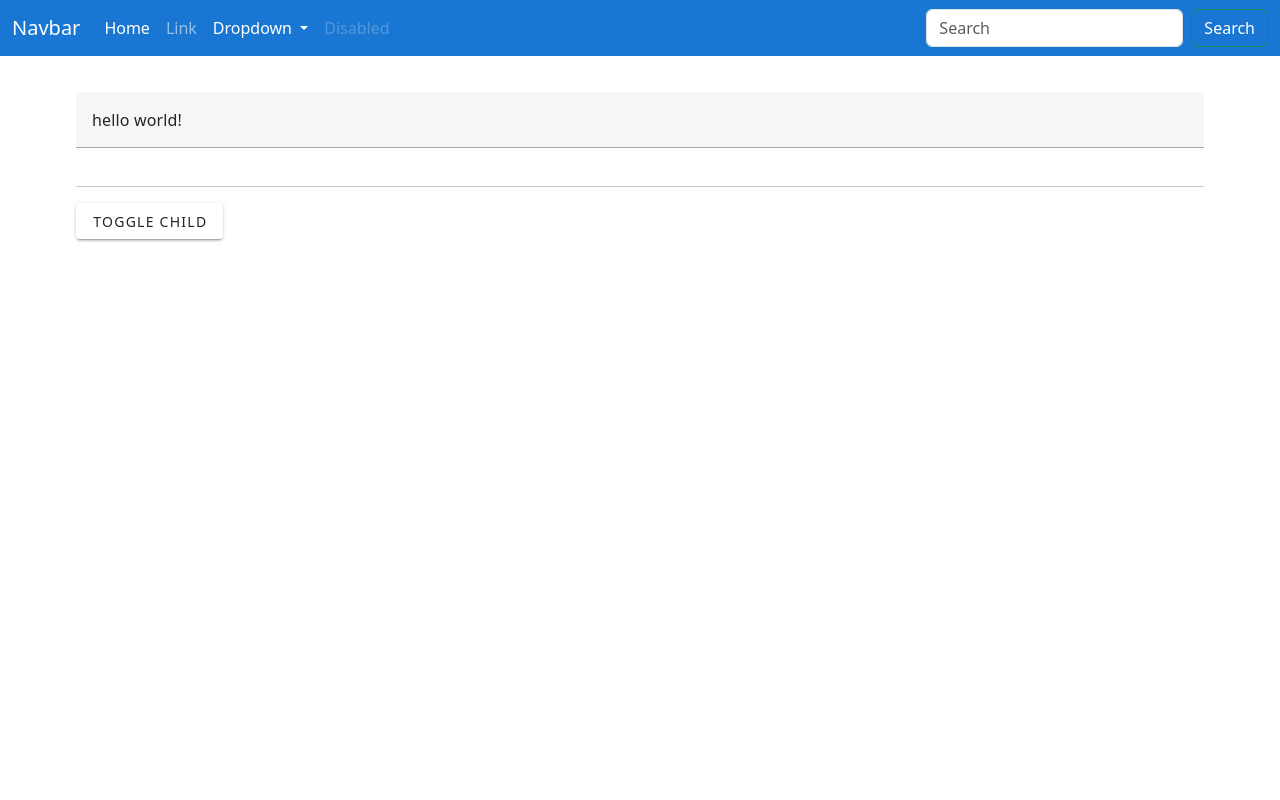
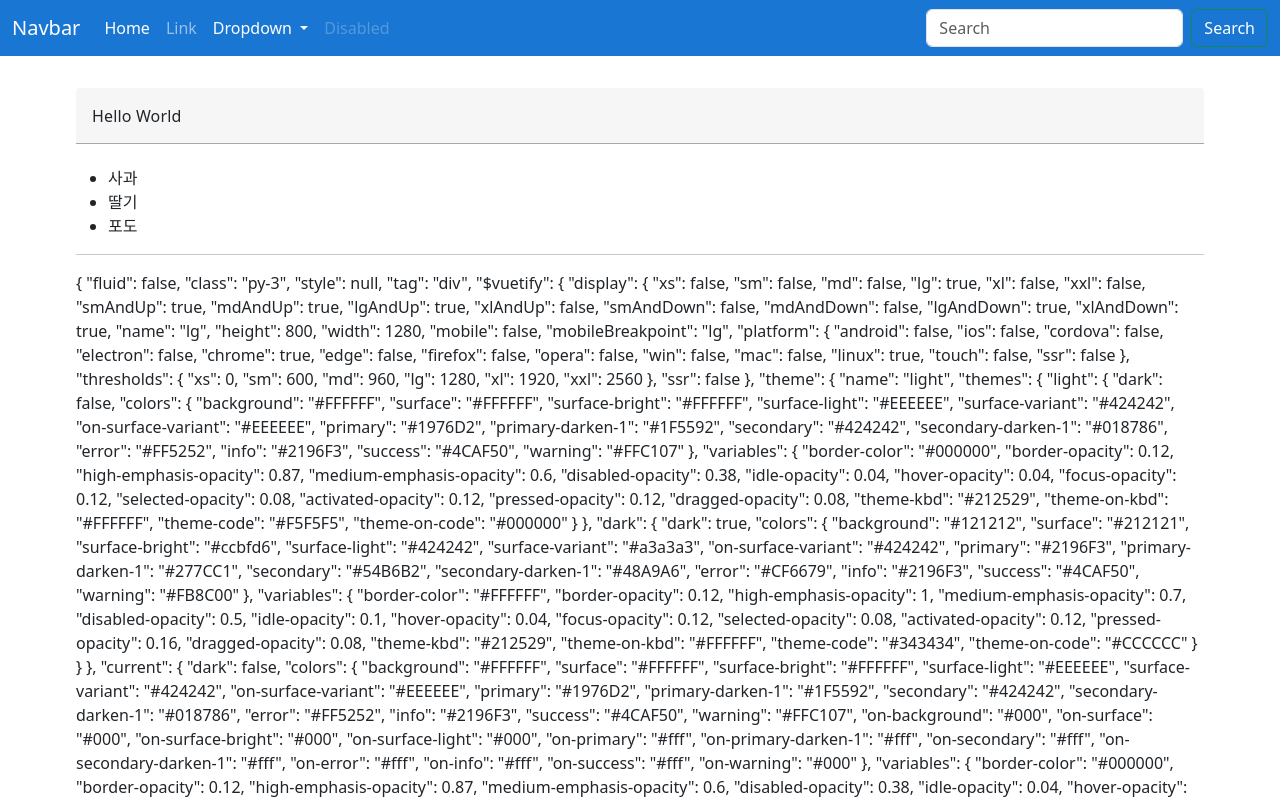
Before and after one commit to codnjs444/-Inflearn-Vue-basic-, a Vue app: page / in a window 1280 px wide. Shown: the top 800 px of the page. Built offline with nearby package versions, Linux system fonts and the light colour scheme.

Commit message:
study : ref

```diff
--- /dev/null
+++ b/src/components/TemplateRefs.vue
@@ -0,0 +1,38 @@
+<template>
+  <v-container class="py-3">
+    <v-text-field ref="input"></v-text-field>
+  <ul>
+    <li v-for="fruit in fruits" :key="fruit" ref="itemRefs">{{fruit}}</li>
+  </ul>
+    <!-- <p>{{ input }}</p>
+    <hr>
+    <p v-if="input">{{ input }}</p> -->
+  <hr>
+  <TemplateRefsChild ref="child"></TemplateRefsChild>
+  </v-container>
+</template>
+
+<script setup>
+import { onMounted, ref } from 'vue'
+
+import TemplateRefsChild from './TemplateRefsChild.vue'
+
+const input = ref(null)
+
+onMounted(()=>{
+  input.value.value = 'Hello World'
+  console.log('input.value',input.value)
+  itemRefs.value.forEach(item => console.log('item',item.textContent))
+  console.log('child.message:',child.value.message)
+  // child.value.sayHello()
+})
+
+const fruits = ref(['사과', '딸기', '포도'])
+const itemRefs = ref([])
+
+const child = ref(null)
+</script>
+
+<style lang="scss" scoped>
+
+</style>
--- /dev/null
+++ b/src/components/TemplateRefsChild.vue
@@ -0,0 +1,18 @@
+<template>
+  <div>
+    {{$parent}}
+  </div>
+</template>
+
+<script setup>
+import {ref} from 'vue'
+
+const message = ref('Hello !')
+const sayHello = () => {
+  alert(message)
+}
+</script>
+
+<style lang="scss" scoped>
+
+</style>
--- a/src/components/TheView.vue
+++ b/src/components/TheView.vue
@@ -1,13 +1,13 @@
 <template>
   <v-container>
     <v-row class="pa-4">
-      <LifecycleHooks></LifecycleHooks>
+      <TemplateRefs></TemplateRefs>
     </v-row>
   </v-container>
 </template>
 
 <script setup>
-  import LifecycleHooks from "./LifecycleHooks.vue";
+  import TemplateRefs from "./TemplateRefs.vue";
 
 </script>
 
```
